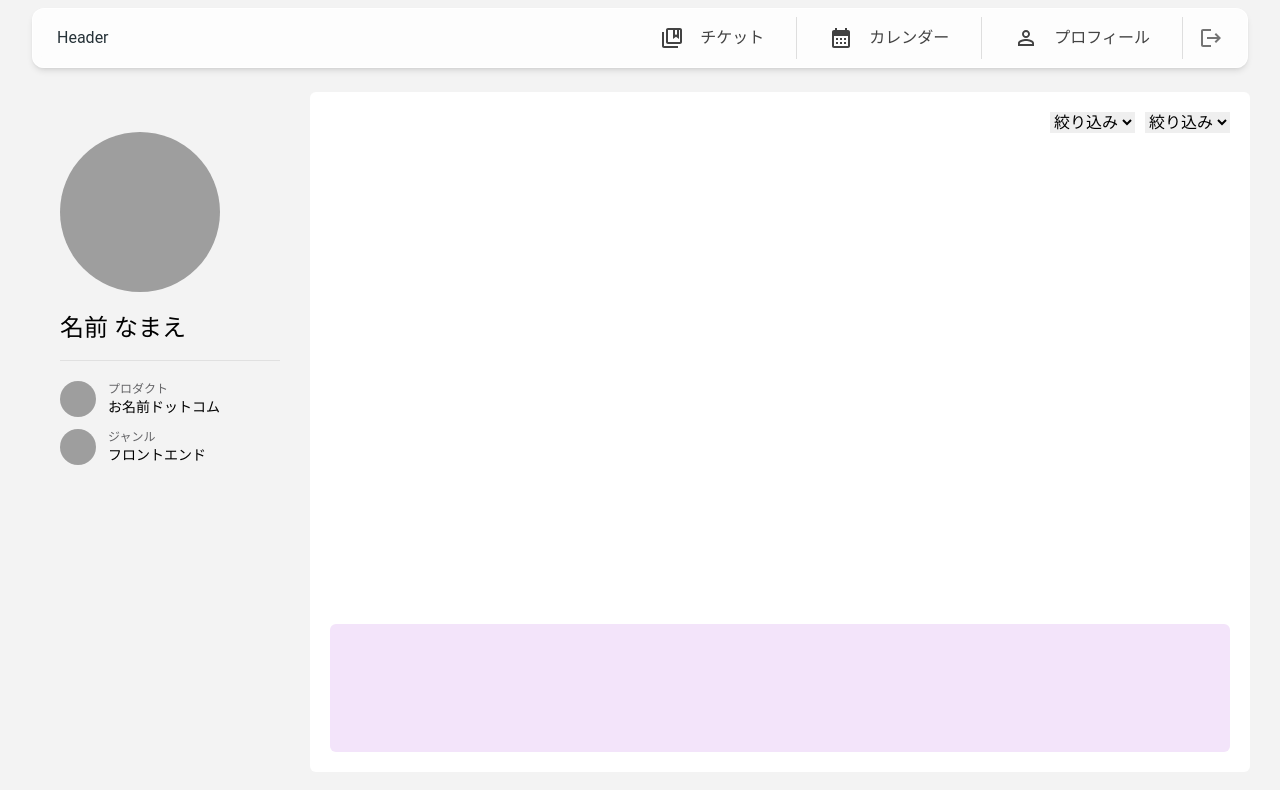
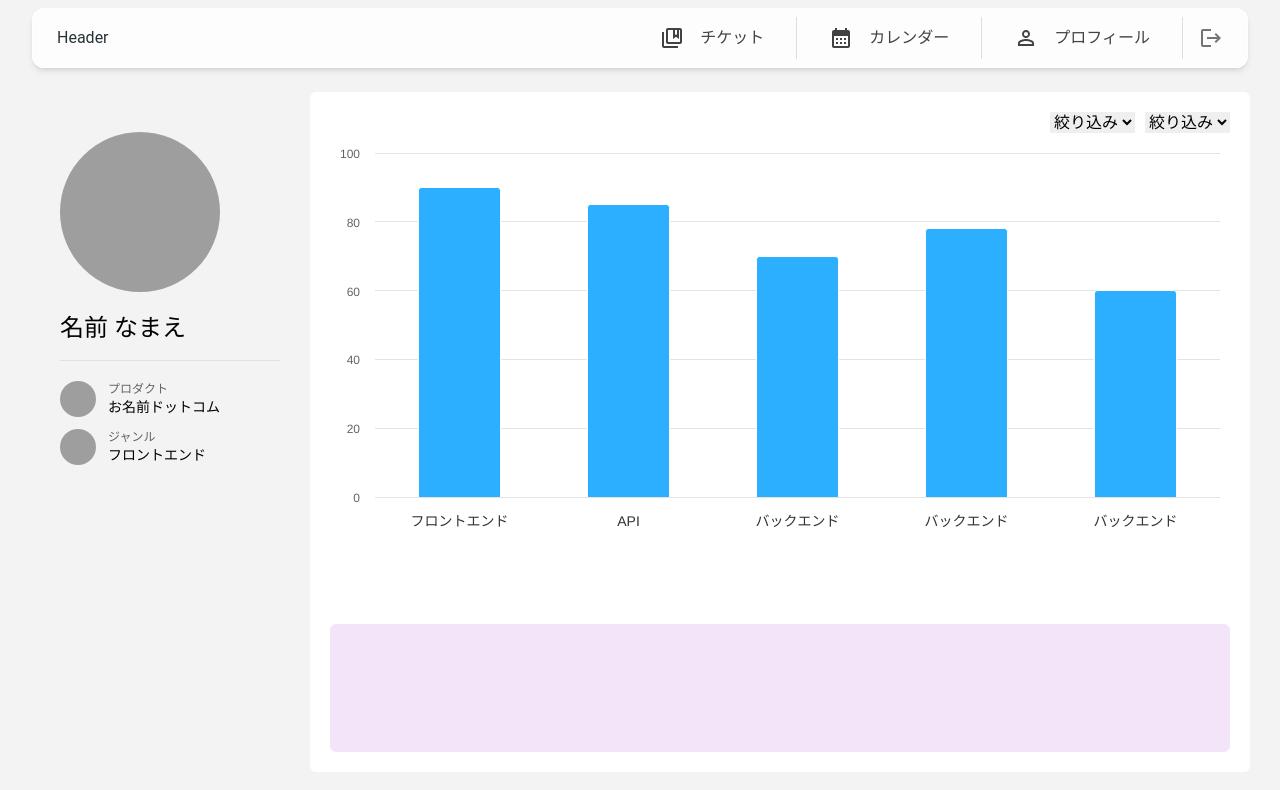
Before and after one commit to yu-3in/team_c_frontend, a React (Vite) app: page /profile in a window 1280 px wide. Shown: the top 790 px of the page. Built offline with nearby package versions, Linux system fonts and the light colour scheme.

Commit message:
style graph

```diff
--- a/src/pages/Profile.tsx
+++ b/src/pages/Profile.tsx
@@ -1,8 +1,78 @@
 import React from 'react'
 import styles from '../styles/profile.module.css'
 import { Layout } from '../components/Layout/Layout'
+import Highcharts from 'highcharts'
+import HighchartsReact from 'highcharts-react-official'
 
 const Profile = () => {
+  // ジャンルのサンプルデータ
+  const genreSample = [
+    { name: 'フロントエンド', score: 90 },
+    { name: 'API', score: 85 },
+    { name: 'バックエンド', score: 70 },
+    { name: 'バックエンド', score: 78 },
+    { name: 'バックエンド', score: 60 },
+  ]
+
+  // 絞り込み関数
+
+  // Highchartsのオプション設定
+  const options = {
+    chart: {
+      type: 'column',
+    },
+    title: {
+      text: '',
+    },
+    xAxis: {
+      categories: genreSample.map((item) => item.name),
+      labels: {
+        style: {
+          fontSize: '14px',
+        },
+      },
+    },
+    yAxis: {
+      title: {
+        text: '',
+      },
+      labels: {
+        style: {
+          fontSize: '12px',
+          color: '#636366',
+        },
+      },
+      plotLines: [
+        {
+          value: 0, // 点数が0の位置にプロットラインを追加
+          color: '#e4e4e4', // 点数が0の位置の横線の色を赤色に設定
+          width: 1,
+          zIndex: 5,
+        },
+      ],
+      gridLineColor: '#e4e4e4',
+    },
+
+    legend: {
+      enabled: false,
+    },
+    series: [
+      {
+        name: 'スコア',
+        data: genreSample.map((item) => item.score),
+      },
+    ],
+    credits: {
+      enabled: false,
+    },
+    plotOptions: {
+      column: {
+        // 棒の色を変更
+        // color: 'blue',
+      },
+    },
+  }
+
   return (
     <>
       <Layout>
@@ -37,7 +107,9 @@ const Profile = () => {
                   <option value="サンプル1">絞り込み</option>
                 </select>
               </div>
-              <div className="w-full"></div>
+              <div className="w-full">
+                <HighchartsReact highcharts={Highcharts} options={options} />
+              </div>
               <div className="h-32 w-full rounded-md bg-[#F3E4FA]"></div>
             </div>
           </div>
```
